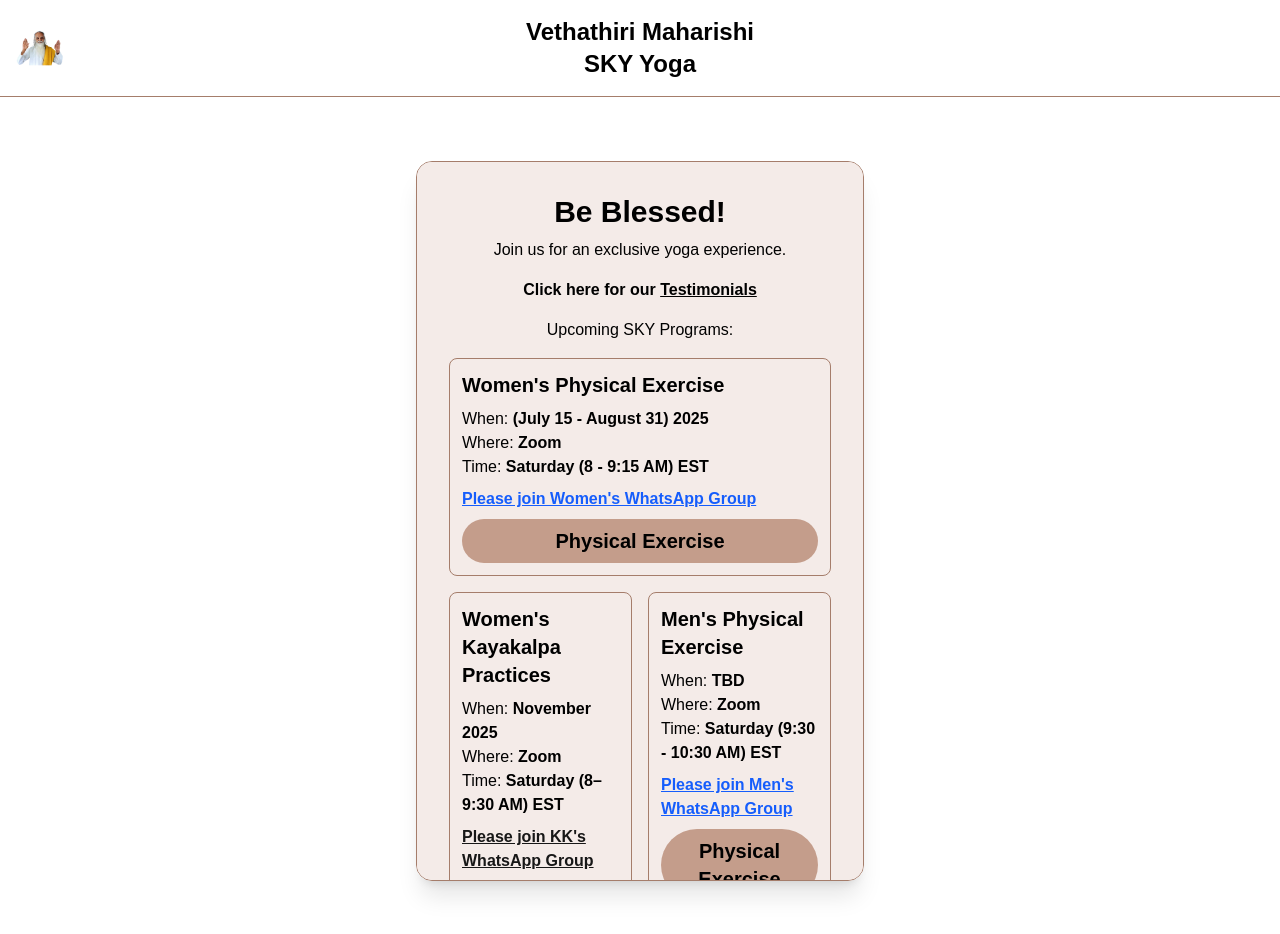
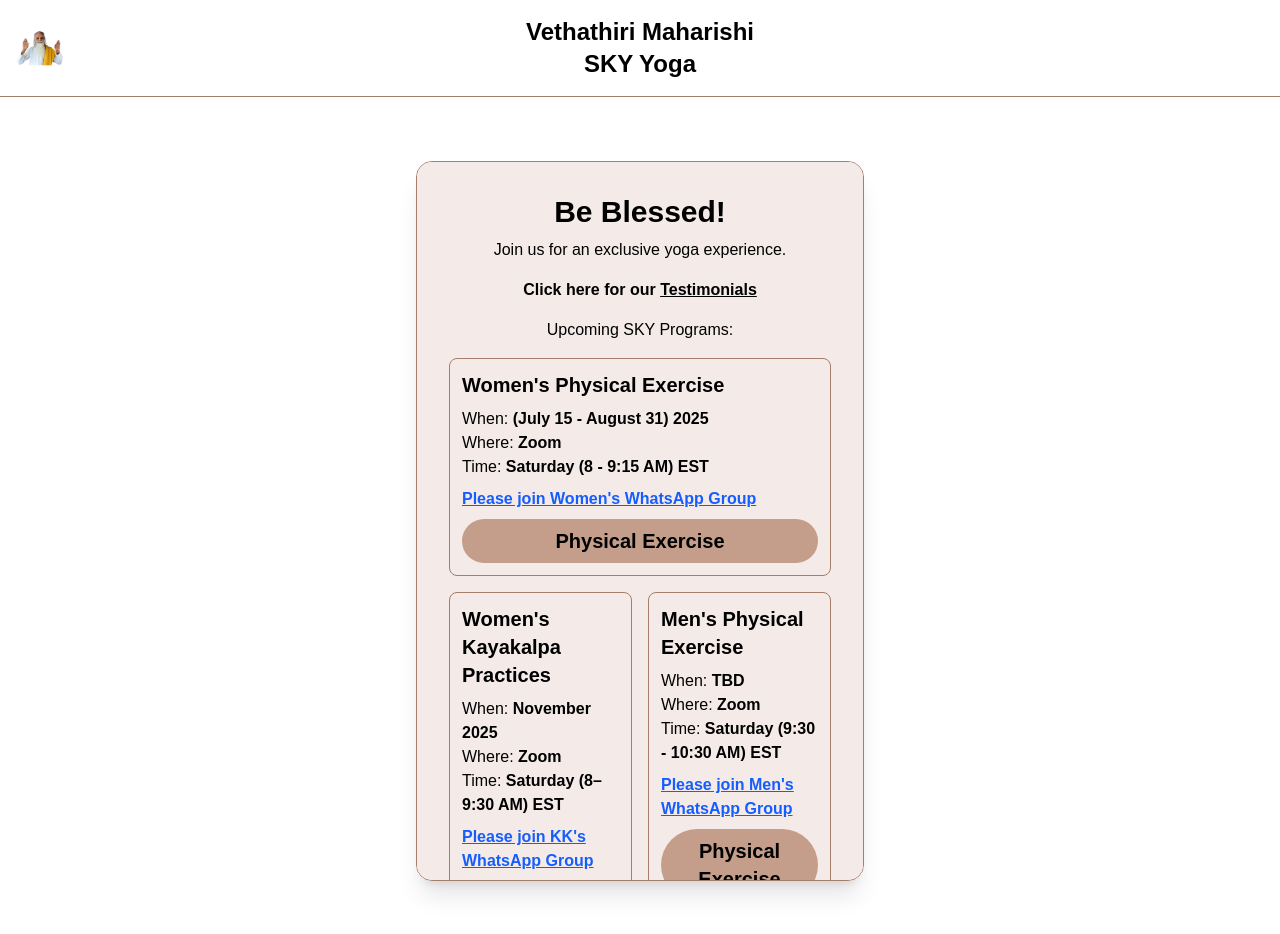
Before and after one commit to Itz-Viggy/Yoga-Registration, a Next.js app: page / in a window 1280 px wide. Shown: the top 934 px of the page. Built offline with nearby package versions, Linux system fonts and the light colour scheme.

Commit message:
Link Colors

```diff
--- a/src/app/page.tsx
+++ b/src/app/page.tsx
@@ -105,7 +105,7 @@ export default function HomePage() {
                     href="https://chat.whatsapp.com/IIiAtsct22FCOm7tJomBku"
                     target="_blank"
                     rel="noopener noreferrer"
-                    className="text-blue font-bold underline hover:opacity-80"
+                    className="text-blue-600 font-bold underline hover:opacity-80"
                   >
                     Please join KK's WhatsApp Group
                   </a>
```
